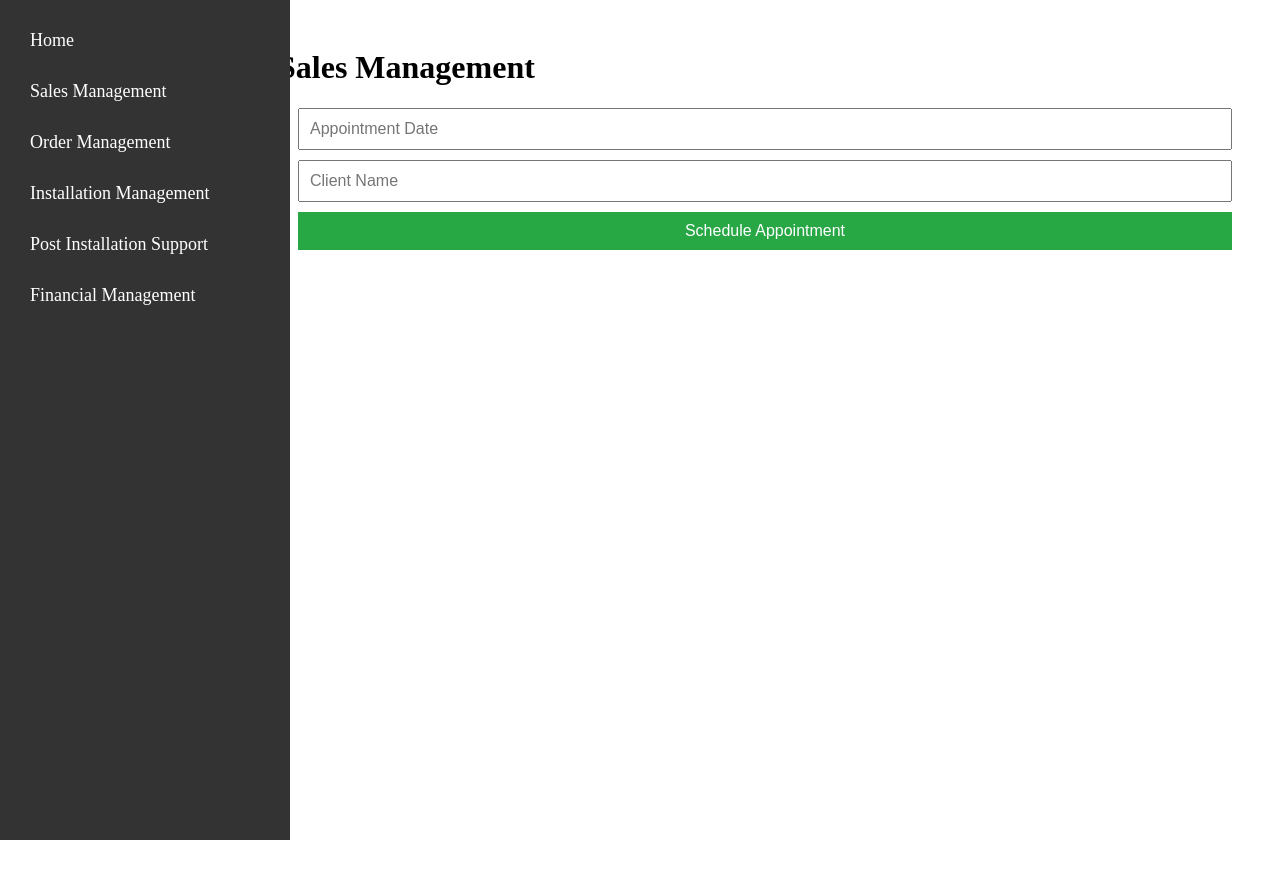
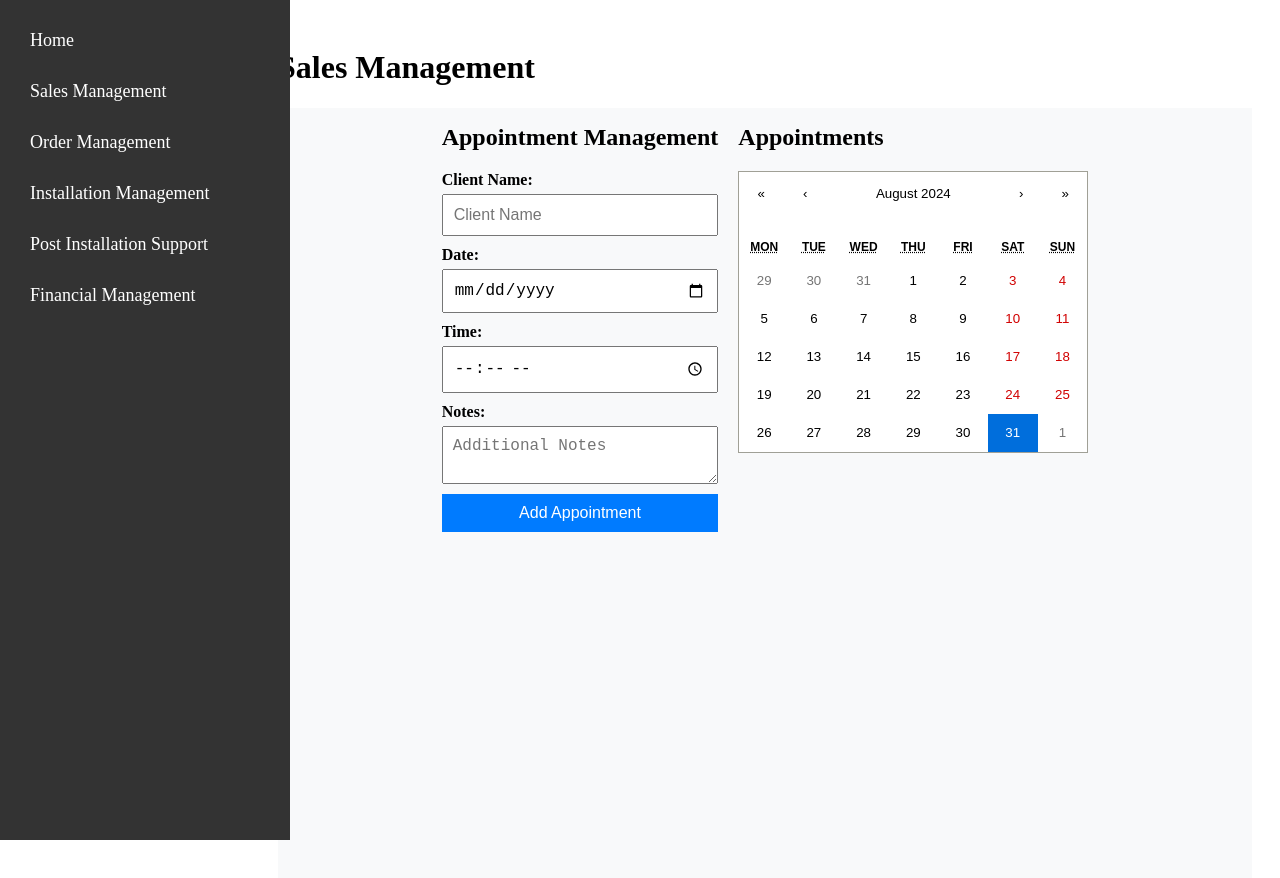
Before and after one commit to saurabhmane111/telecom-management, a React (Vite) app: page /sales/appointments in a window 1280 px wide. Shown: the top 878 px of the page. Before the commit the page ends 800 px from the top, so only its background shows below. Built offline with nearby package versions, Linux system fonts and the light colour scheme.

Commit message:
added Appointment Management

```diff
--- a/package.json
+++ b/package.json
@@ -12,6 +12,7 @@
   "dependencies": {
     "react": "^18.3.1",
     "react-bootstrap": "^2.10.4",
+    "react-calendar": "^5.0.0",
     "react-dom": "^18.3.1",
     "react-hook-form": "^7.53.0",
     "react-router-dom": "^6.26.1",
--- a/src/components/Appointments.jsx
+++ b/src/components/Appointments.jsx
@@ -1,12 +1,29 @@
-// src/components/Appointments.js
-import React from "react";
-import { useForm } from "react-hook-form";
-import styled from "styled-components";
+import React, { useState, useCallback, useEffect, useRef } from 'react';
+import Calendar from 'react-calendar';
+import 'react-calendar/dist/Calendar.css'; // Import the default styling for the calendar
+import styled from 'styled-components';
 
-const AppointmentForm = styled.form`
+// Styled Components
+const Container = styled.div`
+  display: flex;
+  justify-content: center;
+  align-items: flex-start;
+  min-height: 100vh;
+  background-color: #f8f9fa; /* Page background color */
+`;
+
+const FormContainer = styled.div`
+  margin-right: 20px;
+`;
+
+const CalendarContainer = styled.div`
+  position: relative;
+`;
+
+const Form = styled.form`
   display: flex;
   flex-direction: column;
-  margin: 20px;
+  margin-bottom: 20px;
 `;
 
 const Input = styled.input`
@@ -15,33 +32,222 @@ const Input = styled.input`
   font-size: 16px;
 `;
 
+const DateInput = styled(Input).attrs({ type: 'date' })``;
+
+const TimeInput = styled(Input).attrs({ type: 'time' })``;
+
+const TextArea = styled.textarea`
+  margin-bottom: 10px;
+  padding: 10px;
+  font-size: 16px;
+  resize: vertical;
+`;
+
 const Button = styled.button`
   padding: 10px;
   font-size: 16px;
-  background-color: #28a745;
+  background-color: #007bff;
   color: white;
   border: none;
   cursor: pointer;
 
   &:hover {
-    background-color: #218838;
+    background-color: #0056b3;
   }
 `;
 
-function Appointments() {
-  const { register, handleSubmit } = useForm();
+const Title = styled.h1`
+  font-size: 24px;
+  margin-bottom: 20px;
+`;
 
-  const onSubmit = (data) => {
-    console.log(data);
+const AppointmentList = styled.div`
+  margin-top: 20px;
+`;
+
+const AppointmentItem = styled.div`
+  border: 1px solid #ddd;
+  padding: 10px;
+  margin-bottom: 10px;
+  border-radius: 5px;
+`;
+
+const ButtonGroup = styled.div`
+  margin-top: 10px;
+  display: flex;
+  gap: 10px;
+`;
+
+const Label = styled.label`
+  margin-bottom: 5px;
+  font-weight: bold;
+`;
+
+const Popup = styled.div`
+  position: absolute;
+  background-color: red; /* Popup background color */
+  border: 1px solid #ddd;
+  padding: 10px;
+  box-shadow: 0 0 10px rgba(0, 0, 0, 0.2);
+  z-index: 1000;
+  display: ${(props) => (props.show ? 'block' : 'none')};
+  top: ${(props) => props.position.y}px;
+  left: ${(props) => props.position.x}px;
+  max-width: 300px;
+  border-radius: 5px;
+`;
+
+const PopupContent = styled.div`
+  font-size: 16px;
+`;
+
+const AppointmentManagement = () => {
+  const [date, setDate] = useState(new Date());
+  const [appointments, setAppointments] = useState([]);
+  const [popup, setPopup] = useState({ show: false, content: '', position: { x: 0, y: 0 } });
+  const popupRef = useRef(null);
+
+  const [formData, setFormData] = useState({ name: '', date: '', time: '', notes: '' });
+
+  // Handle form input changes
+  const handleFormChange = (event) => {
+    setFormData({
+      ...formData,
+      [event.target.name]: event.target.value
+    });
+  };
+
+  // Handle form submission
+  const handleSubmit = (event) => {
+    event.preventDefault();
+    const newAppointment = { id: Date.now(), ...formData };
+    setAppointments([...appointments, newAppointment]);
+    setFormData({ name: '', date: '', time: '', notes: '' });
+  };
+
+  // Check if there are appointments on a specific date
+  const hasAppointments = (date) => {
+    return appointments.filter((appointment) =>
+      new Date(appointment.date).toDateString() === date.toDateString()
+    );
+  };
+
+  // Show popup with appointment details
+  const handleMouseClick = useCallback((event, date) => {
+    const appointmentsOnDate = hasAppointments(date);
+    if (appointmentsOnDate.length > 0) {
+      const content = appointmentsOnDate.map((app) => (
+        <PopupContent key={app.id}>
+          <strong>{app.name}</strong>
+          <p>{app.time}</p>
+          <p>{app.notes}</p>
+          <ButtonGroup>
+            <Button onClick={() => handleEdit(app.id)}>Edit</Button>
+            <Button onClick={() => handleDelete(app.id)}>Delete</Button>
+          </ButtonGroup>
+        </PopupContent>
+      ));
+
+      const rect = event.currentTarget.getBoundingClientRect();
+      const x = event.clientX - rect.left + 10; // Adjust for positioning within the calendar
+      const y = event.clientY - rect.top + 10; // Adjust for positioning within the calendar
+
+      setPopup({
+        show: true,
+        content,
+        position: { x, y }
+      });
+    }
+  }, [appointments]);
+
+  // Handle editing an appointment
+  const handleEdit = (id) => {
+    const appointment = appointments.find((app) => app.id === id);
+    if (appointment) {
+      console.log('Edit Appointment:', appointment);
+      // Implement edit logic here (e.g., show a modal or form to edit the appointment)
+    }
+  };
+
+  // Handle deleting an appointment
+  const handleDelete = (id) => {
+    const updatedAppointments = appointments.filter((app) => app.id !== id);
+    setAppointments(updatedAppointments);
+    setPopup({ show: false, content: '', position: { x: 0, y: 0 } });
+  };
+
+  // Close popup when clicking outside of it
+  const handleClickOutside = useCallback((event) => {
+    if (popupRef.current && !popupRef.current.contains(event.target)) {
+      setPopup({ show: false, content: '', position: { x: 0, y: 0 } });
+    }
+  }, []);
+
+  // Add event listener for clicks outside the popup
+  useEffect(() => {
+    document.addEventListener('mousedown', handleClickOutside);
+    return () => {
+      document.removeEventListener('mousedown', handleClickOutside);
+    };
+  }, [handleClickOutside]);
+
+  // Add a class to dates with appointments
+  const tileClassName = ({ date, view }) => {
+    if (view === 'month' && hasAppointments(date).length > 0) {
+      return 'highlight';
+    }
+    return null;
   };
 
   return (
-    <AppointmentForm onSubmit={handleSubmit(onSubmit)}>
-      <Input {...register("appointmentDate")} placeholder="Appointment Date" />
-      <Input {...register("clientName")} placeholder="Client Name" />
-      <Button type="submit">Schedule Appointment</Button>
-    </AppointmentForm>
+    <Container>
+      <FormContainer>
+        <Title>Appointment Management</Title>
+        <Form onSubmit={handleSubmit}>
+          <Label htmlFor="name">Client Name:</Label>
+          <Input id="name" name="name" value={formData.name} onChange={handleFormChange} placeholder="Client Name" required />
+          <Label htmlFor="date">Date:</Label>
+          <DateInput id="date" name="date" value={formData.date} onChange={handleFormChange} required />
+          <Label htmlFor="time">Time:</Label>
+          <TimeInput id="time" name="time" value={formData.time} onChange={handleFormChange} required />
+          <Label htmlFor="notes">Notes:</Label>
+          <TextArea id="notes" name="notes" value={formData.notes} onChange={handleFormChange} placeholder="Additional Notes" />
+          <Button type="submit">Add Appointment</Button>
+        </Form>
+        <AppointmentList>
+          {appointments.map((appointment) => (
+            <AppointmentItem key={appointment.id}>
+              <h3>{appointment.name}</h3>
+              <p><strong>Date:</strong> {appointment.date}</p>
+              <p><strong>Time:</strong> {appointment.time}</p>
+              <p><strong>Notes:</strong> {appointment.notes}</p>
+              <ButtonGroup>
+                <Button onClick={() => handleEdit(appointment.id)}>Edit</Button>
+                <Button onClick={() => handleDelete(appointment.id)}>Delete</Button>
+              </ButtonGroup>
+            </AppointmentItem>
+          ))}
+        </AppointmentList>
+      </FormContainer>
+      <CalendarContainer>
+        <Title>Appointments</Title>
+        <Calendar
+          value={date}
+          onChange={setDate}
+          tileClassName={tileClassName}
+          tileContent={({ date, view }) =>
+            view === 'month' && hasAppointments(date) ? (
+              <div className="appointment-marker"></div>
+            ) : null
+          }
+          onClickDay={(date, event) => handleMouseClick(event, date)}
+        />
+        <Popup ref={popupRef} show={popup.show} position={popup.position}>
+          {popup.content}
+        </Popup>
+      </CalendarContainer>
+    </Container>
   );
-}
+};
 
-export default Appointments;
+export default AppointmentManagement;
--- a/src/components/LeadManagement.jsx
+++ b/src/components/LeadManagement.jsx
@@ -201,10 +201,6 @@ const LeadManagement = () => {
   return (
     <Container>
       <Section>
-        <Title>Tasks Board</Title>
-        <TasksBoard /> {/* Include the TasksBoard component here */}
-      </Section>
-      <Section>
         <Title>Lead Management</Title>
         <LeadForm onSubmit={handleSubmit(onSubmit)}>
           <Input
--- a/src/components/Sidebar.jsx
+++ b/src/components/Sidebar.jsx
@@ -83,13 +83,18 @@ const Sidebar = () => {
             <SubMenuLink to="/sales/leads">Lead Management</SubMenuLink>
           </SubMenuItem>
           <SubMenuItem>
+            <SubMenuLink to="/sales/leadboard">Lead Task Board</SubMenuLink>
+          </SubMenuItem>
+          <SubMenuItem>
             <SubMenuLink to="/sales/appointments">Appointments</SubMenuLink>
           </SubMenuItem>
           <SubMenuItem>
             <SubMenuLink to="/sales/quotations">Quotations</SubMenuLink>
           </SubMenuItem>
           <SubMenuItem>
-            <SubMenuLink to="/sales/lead-opportunity-management">Lead and Opportunity Management</SubMenuLink>
+            <SubMenuLink to="/sales/lead-opportunity-management">
+              Lead and Opportunity Management
+            </SubMenuLink>
           </SubMenuItem>
         </SubMenu>
       </SidebarItem>
--- a/src/components/TasksBoard.jsx
+++ b/src/components/TasksBoard.jsx
@@ -59,10 +59,18 @@ const Tag = styled.span`
   margin-right: 8px;
 `;
 
+const Title = styled.h2`
+  font-size: 28px;
+  color: #333;
+  margin-bottom: 20px;
+  border-bottom: 2px solid #007bff;
+  padding-bottom: 10px;
+`;
 // TasksBoard component
 const TasksBoard = () => {
   return (
     <BoardContainer>
+      <Title>Tasks Board</Title>
       <Column>
         <ColumnHeader>To Do</ColumnHeader>
         <TaskCard>
--- a/src/pages/SalesManagementPage.jsx
+++ b/src/pages/SalesManagementPage.jsx
@@ -4,6 +4,7 @@ import Appointments from "../components/Appointments";
 import LeadManagement from "../components/LeadManagement";
 import Quotations from "../components/Quotations";
 import LeadOpportunityManagement from "../components/LeadOpportunityManagement"; // Import the new component
+import TasksBoard from "../components/TasksBoard";
 
 function SalesManagementPage() {
   // Use the current location to determine which component to show
@@ -14,6 +15,7 @@ function SalesManagementPage() {
       <h1>Sales Management</h1>
       <Routes>
         <Route path="leads" element={<LeadManagement />} />
+        <Route path="leadboard" element={<TasksBoard />} />
         <Route path="appointments" element={<Appointments />} />
         <Route path="quotations" element={<Quotations />} />
         <Route path="lead-opportunity-management" element={<LeadOpportunityManagement />} /> {/* Add the new route */}
```
Also changed, not shown: src/App.jsx (+19 -4 lines), 1 other file (tests, documents, lock files or other folders).
